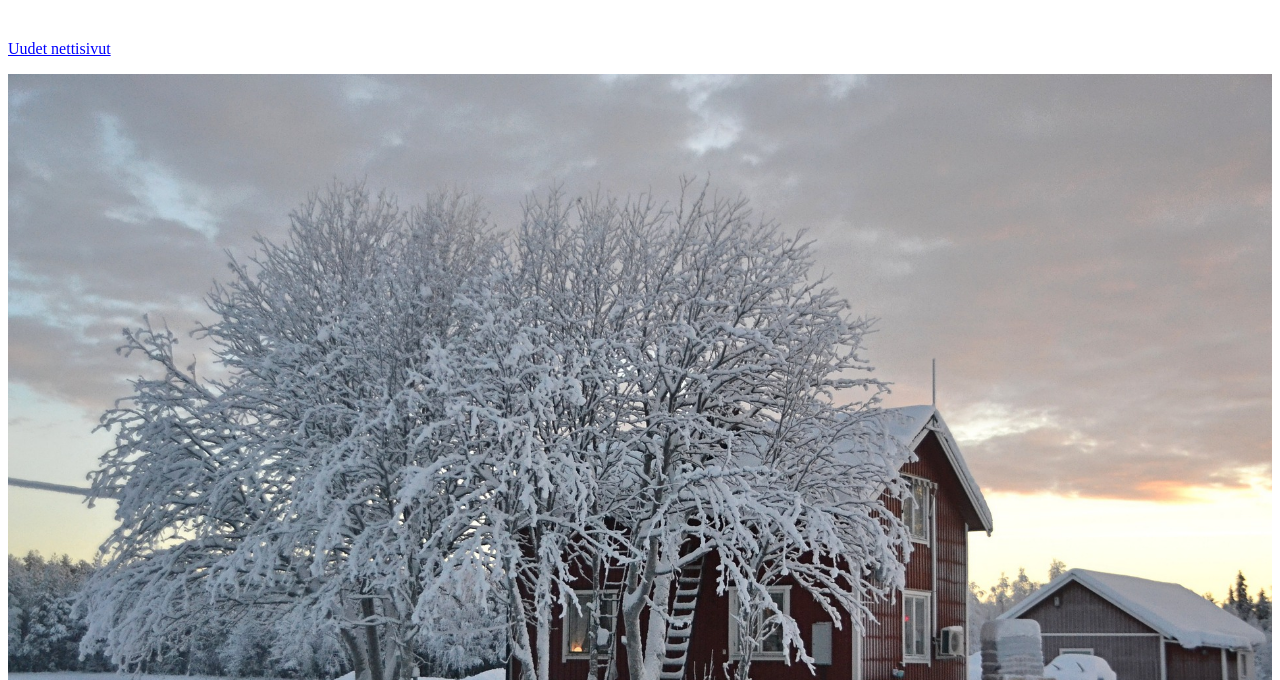
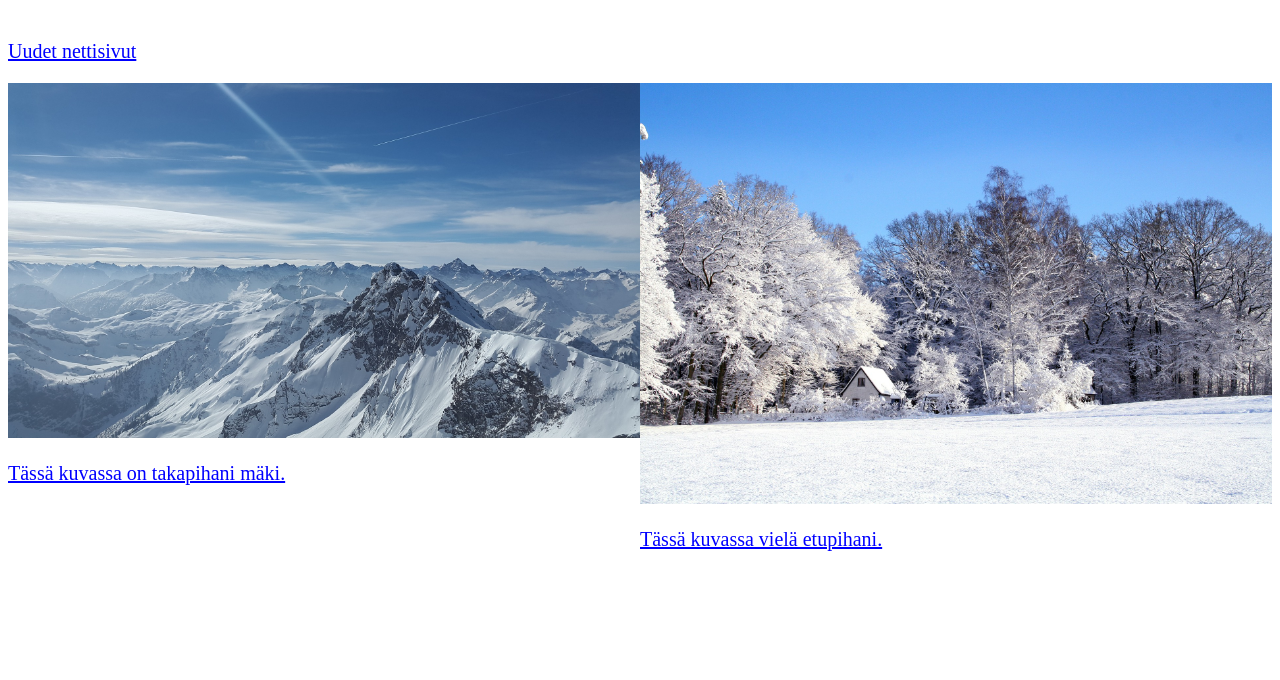
Before and after one commit to alippone/atv, a plain HTML site: page index.html in a window 1280 px wide. Shown: the part 120-800 px from the top of the page. Drawn offline with Linux system fonts and the light colour scheme.

Commit message:
leveyden muutos

```diff
--- a/index.html
+++ b/index.html
@@ -13,16 +13,17 @@
 
 <div class="sisalto">
 
-<div class="vasen">
+	<div class="vasen">
 
-<img src="kuvat/kuva1.jpg" alt="Lappimaisema">
-<p>Tässä kuvassa on lappimaisema.</p>
+		<img src="kuvat/kuva2.jpg" alt="Lappimaisema">
+		<p>Tässä kuvassa on takapihani mäki.</p>
 
-</div>
+	</div>
 
-<div class="oikea">
-<img src="kuvat/kuva2.jpg" alt="Lappimaisema">
-<p>Tässä kuvassa on alppimaisema.</p>
+
+	<div class="oikea">
+		<img src="kuvat/kuva6.jpg" alt="Lappimaisema">
+		<p>Tässä kuvassa vielä etupihani.</p>
 </div>
 
 
--- a/styles.css
+++ b/styles.css
@@ -8,8 +8,31 @@ h1{
 p{
 	color:blue;
 	text-decoration:underline;
+	font-size:20px;
 }
 img{
 	max-width:100%;
 
 }
+
+.sisalto{
+	overflow:auto;
+
+
+}
+.vasen{
+	float:left;
+	width:50%;
+
+
+}
+.oikea{
+	float:left;
+	width:50%;
+}
+
+@media only screen and (max-width:865px){
+	.vasen, .oikea{
+		width:100%;
+	}
+}
```
